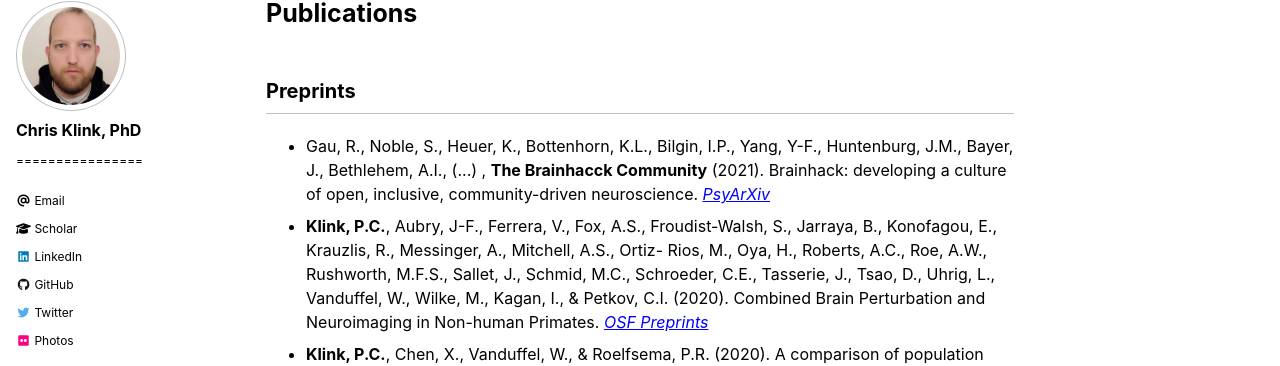
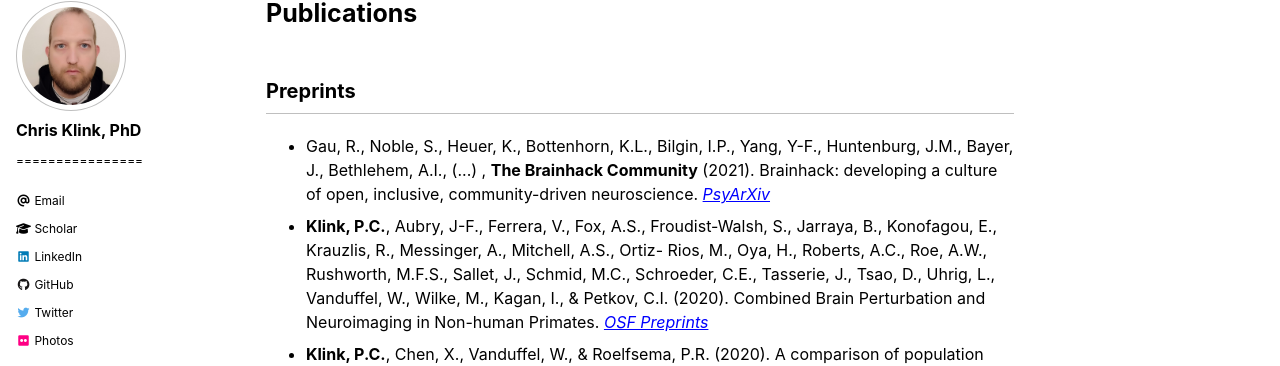
Before and after one commit to pcklink/pcklink.github.io, a Jekyll site: the page built from publications.md, in a window 1280 px wide and 900 px high. Shown: the part 90-456 px from the top of the window. Built offline with Jekyll 4.4.1, drawn with Linux system fonts in a browser that asks for light colours; cached includes are drawn as plain includes; nearby versions of some CDN libraries.

Commit message:
Update publications.md

```diff
--- a/publications.md
+++ b/publications.md
@@ -7,7 +7,7 @@
 
 ## Preprints
 <p><ul>
-    <li>Gau, R., Noble, S., Heuer, K., Bottenhorn, K.L., Bilgin, I.P., Yang, Y-F., Huntenburg, J.M., Bayer, J., Bethlehem, A.I., (...) , <b>The Brainhacck Community</b> (2021). Brainhack: developing a culture of open, inclusive, community-driven neuroscience. <a href="https://doi.org/10.31234/osf.io/rytjq"><i>PsyArXiv</i></a>
+    <li>Gau, R., Noble, S., Heuer, K., Bottenhorn, K.L., Bilgin, I.P., Yang, Y-F., Huntenburg, J.M., Bayer, J., Bethlehem, A.I., (...) , <b>The Brainhack Community</b> (2021). Brainhack: developing a culture of open, inclusive, community-driven neuroscience. <a href="https://doi.org/10.31234/osf.io/rytjq"><i>PsyArXiv</i></a>
     </li>
 <li><b>Klink, P.C.</b>, Aubry, J-F., Ferrera, V., Fox, A.S., Froudist-Walsh, S., Jarraya, B., Konofagou, E., Krauzlis, R., Messinger, A., Mitchell, A.S., Ortiz-        Rios, M., Oya, H., Roberts, A.C., Roe, A.W., Rushworth, M.F.S., Sallet, J., Schmid, M.C., Schroeder, C.E., Tasserie, J., Tsao, D., Uhrig, L., Vanduffel, W., Wilke, M., Kagan, I., & Petkov, C.I. (2020). Combined Brain Perturbation and Neuroimaging in Non-human Primates. <a href="https://osf.io/z4x89/"><i>OSF Preprints</i></a>
     </li>
```
